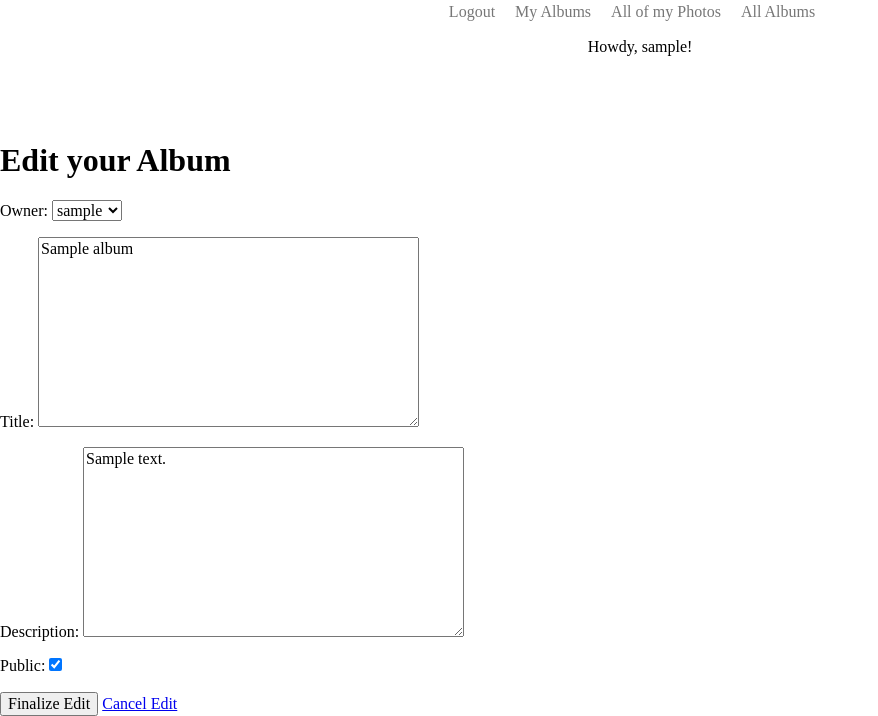
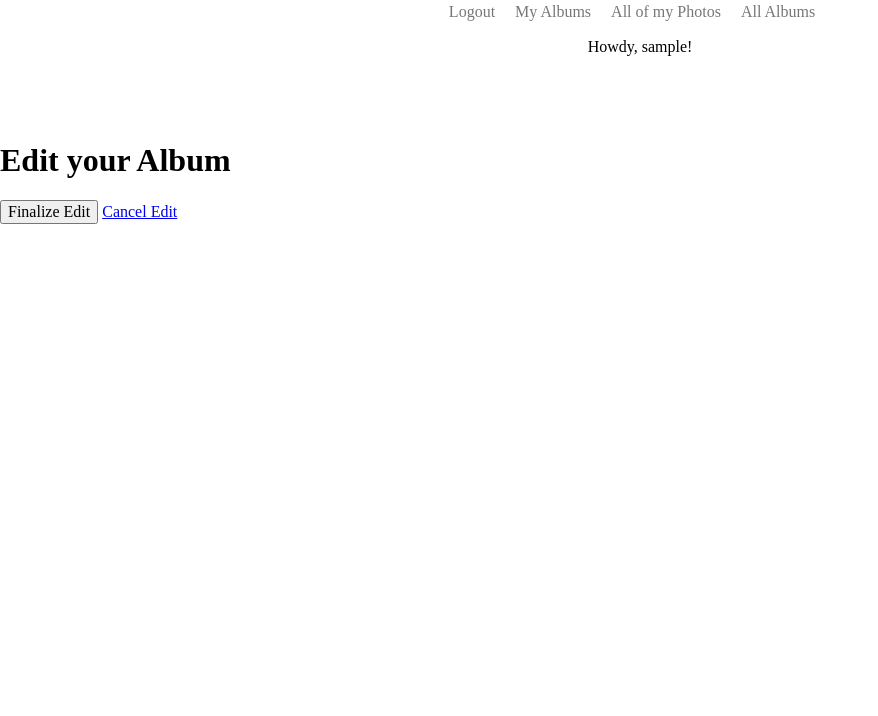
Before and after one commit to momentum-team-3/django-photo-gallery-BelongaRobert, a Django app: page /album/edit/1 in a window 1280 px wide. Shown: the part 171-887 px from the top of the page, without its empty margins (0-878 px from the left). After the commit the page ends 395 px from the top, so only its background shows below. Run offline with Django 3.2, Linux system fonts and the light colour scheme; a user stored in the database is signed in; tables that the repository leaves empty hold one stand-in row (values such as "Sample post").

Commit message:
Broke Edit Album, trying to fix now

```diff
--- a/gallery/views.py
+++ b/gallery/views.py
@@ -1,10 +1,10 @@
 #from django.shortcuts import render
-from django.views.generic import ListView, DetailView, FormView, View, UpdateView
+from django.views.generic import ListView, DetailView, FormView, View
 from django.views.generic.base import RedirectView
 from django.shortcuts import redirect
 #from django.contrib.auth.decorators import login_required
 from .forms import AddAlbumForm, AddPhotoForm, AddCommentForm
-from gallery.models import Photo, Album, Comment
+from gallery.models import Photo, Comment, Album
 from users.models import User
 from django.contrib.auth.mixins import LoginRequiredMixin
 from django.shortcuts import get_object_or_404, render
@@ -81,13 +81,18 @@ class AddAlbum(LoginRequiredMixin, FormView):
         form.save()
         return redirect(self.success_url)
 
-class EditAlbum(LoginRequiredMixin, UpdateView):
-    model = Album
-    template_name = 'photos/edit_album.html'
-    fields= ['owner', 'title', 'description', 'public']
-    def get_success_url (self):
-        return f"/photo/list/{self.kwags['pk']}"
-
+def EditAlbum(request, pk):
+    album = get_object_or_404(request.user.albums, pk=pk)
+    if request.method == "GET":
+        form = AddAlbumForm(instance=Album)
+    else:
+        form = AddAlbumForm(request.POST, instance=Album)
+        if form.is_valid():
+            form.save()
+            return redirect("album_list", pk=pk)
+    return render(request, "photos/edit_album.html", {
+        "album": album,
+    })
 
 
 class AddPhoto(LoginRequiredMixin, FormView):
--- a/project/urls.py
+++ b/project/urls.py
@@ -33,7 +33,7 @@ urlpatterns = [
     path('album/view/<int:pk>',views.AlbumView.as_view(), name='album_view'),
     path('addcomment/', views.AddComment.as_view(), name='add_comment'),
     path('view_comment/', views.CommentListView.as_view(), name='view_comment'),
-    path('album/edit/<int:pk>', views.EditAlbum.as_view(), name='edit_album'),
+    path('album/edit/<int:pk>', views.EditAlbum, name='edit_album'),
     path('profile/', views.ProfileView.as_view(), name='profile'),
     path('userphotos/', views.UserPhotos.as_view(), name='user_photos'),
     path('photo/delete/', views.DeletePhoto.as_view(), name='delete_photo'),
--- a/templates/photos/album_view.html
+++ b/templates/photos/album_view.html
@@ -18,7 +18,7 @@
         <p class="f6 lh-copy measure mt2 mid-gray">
           {{ photos.description }}</p>
           <p>{{ photos.created }}</p>
-          <a href="{% url 'view_comment' pk %}">View Comments</a>
+          <a href="{% url 'view_comment' %}">View Comments</a>
           <a href="{% url 'delete_photo' photo.pk %}">Delete Photo</a>
 
         </div>
--- a/templates/photos/edit_album.html
+++ b/templates/photos/edit_album.html
@@ -8,7 +8,7 @@
         {{ form.as_p }}
         <div>
             <button type="submit">Finalize Edit</button>
-           <a href="{% url 'view_album' album.pk %}">Cancel Edit</a>
+           <a href="{% url 'album_view' album.pk %}">Cancel Edit</a>
         </div>
     </form>
 </div>
```
